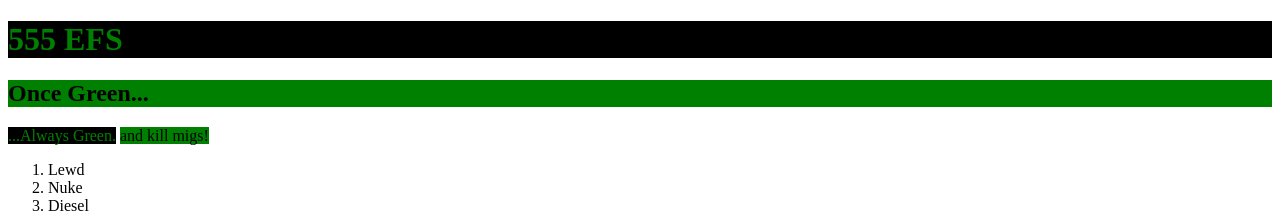
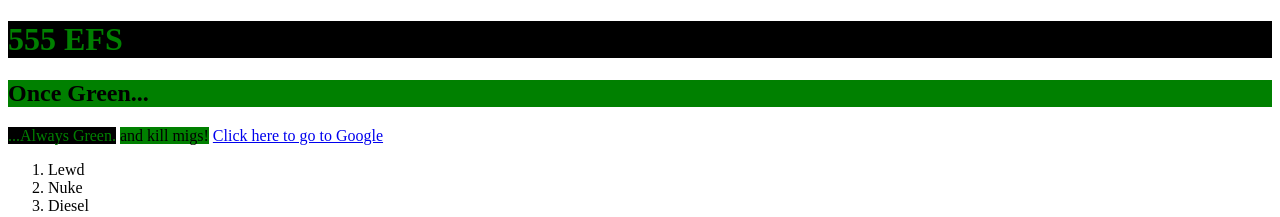
Before and after one commit to ksfanter/555-EFS, a plain HTML site: page 555 EFS.html in a window 1280 px wide. Shown: the top 217 px of the page. Drawn offline with Linux system fonts and the light colour scheme.

Commit message:
Update 555 EFS.html

```diff
--- a/555 EFS.html
+++ b/555 EFS.html
@@ -9,6 +9,7 @@
 	<p1>...Always Green.</p1>
 <style> p2 {color: black;background-color: green;}</style>
 	<p2> and kill migs!</p2>
+<a href="https://www.google.com">Click here to go to Google</a>
 <ol>
 <li>Lewd</li>
 <li>Nuke</li>
```
